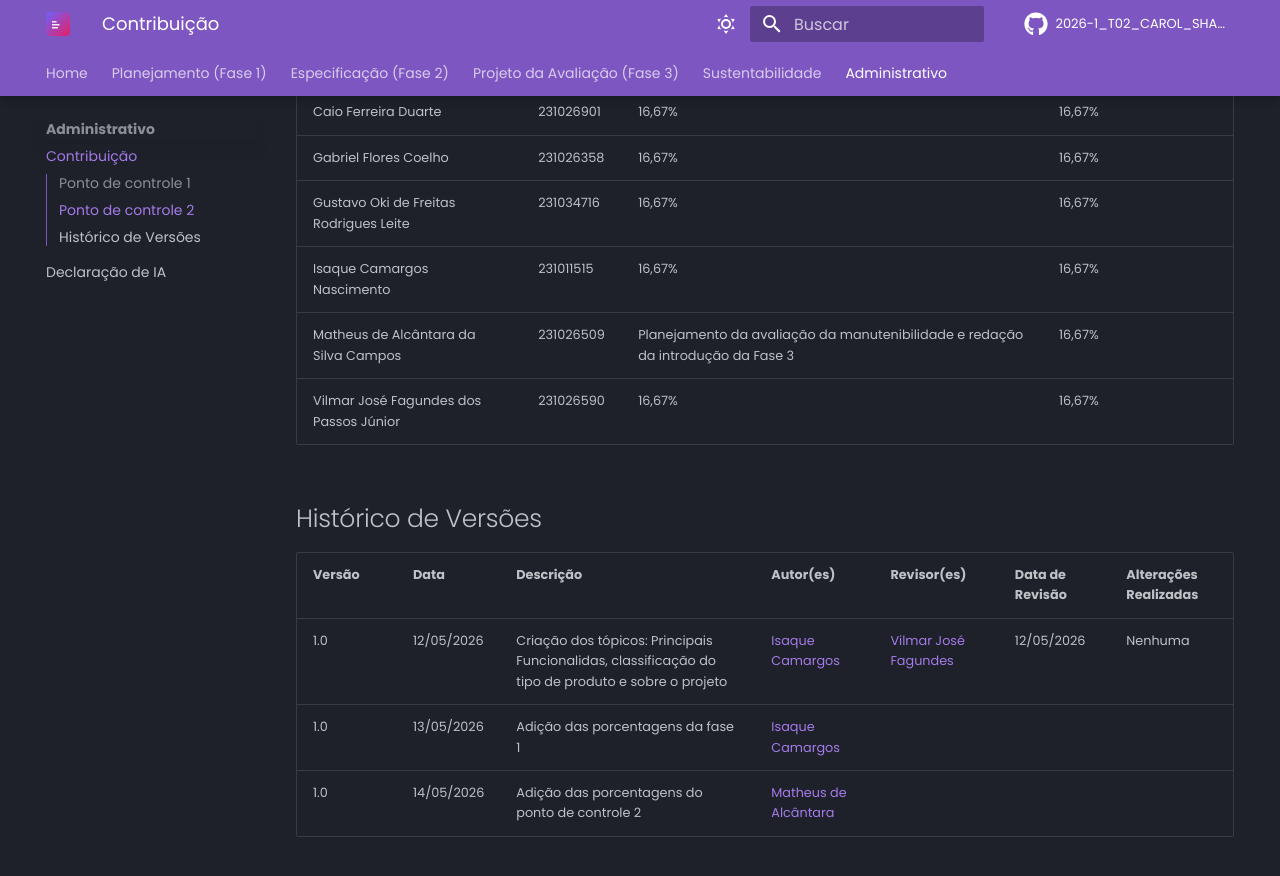
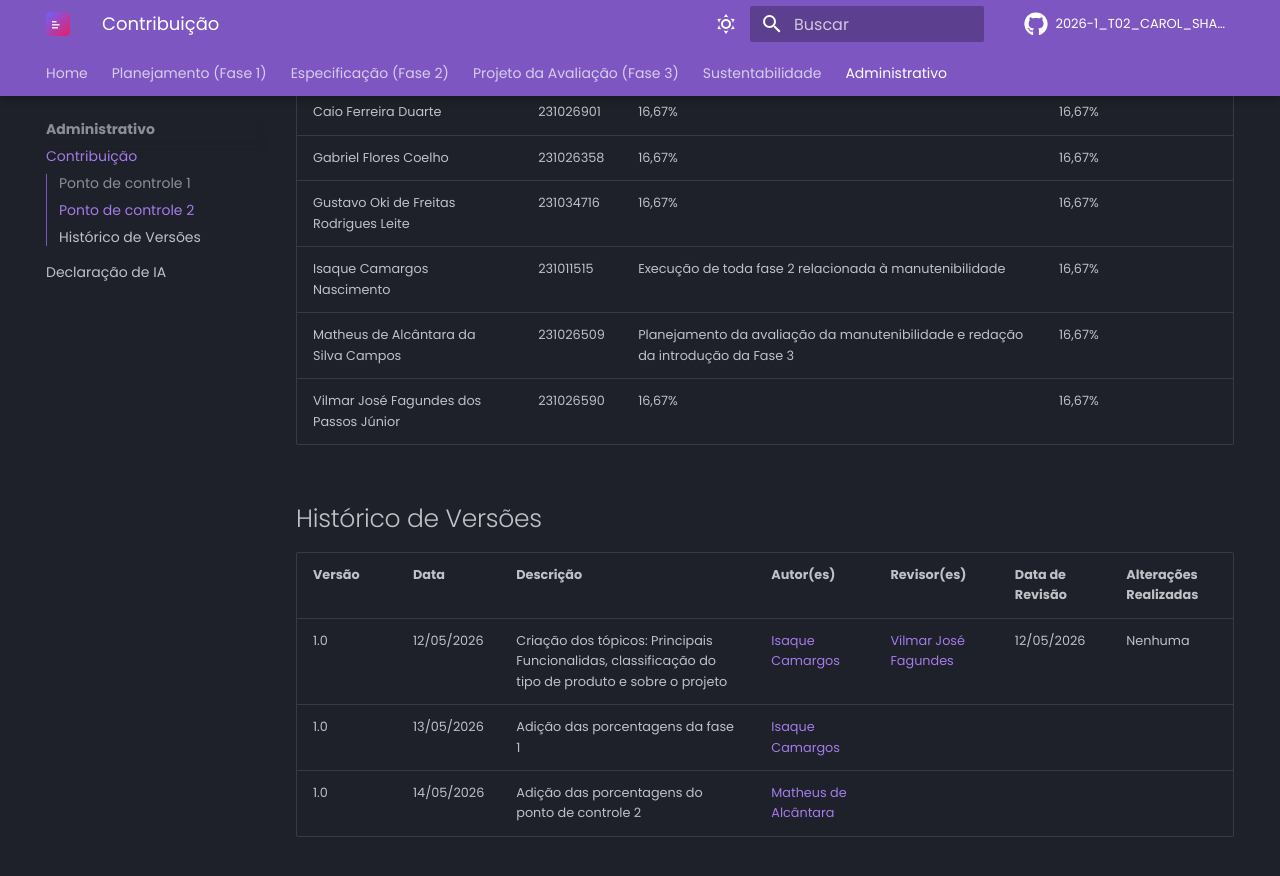
Before and after one commit to FCTE-Qualidade-de-Software-1/2026-1_T02_CAROL_SHAW, an MkDocs documentation site: the page built from docs/adm/contribuicao.md, in a window 1280 px wide and 900 px high, scrolled down 681 px. Shown: the top 876 px of the window. Built offline with MkDocs 1.6.1 and Material for MkDocs 9.7.7, drawn with Linux system fonts in a browser that asks for light colours; comment, search, counter and statistics services are not loaded.

Commit message:
docs: add contribuicao isaque pc2

```diff
--- a/docs/adm/contribuicao.md
+++ b/docs/adm/contribuicao.md
@@ -18,7 +18,7 @@
 | Caio Ferreira Duarte                   | 231026901 | 16,67%                                                                          | 16,67%                      |
 | Gabriel Flores Coelho                  | 231026358 | 16,67%                                                                          | 16,67%                      |
 | Gustavo Oki de Freitas Rodrigues Leite | 231034716 | 16,67%                                                                          | 16,67%                      |
-| Isaque Camargos Nascimento             | 231011515 | 16,67%                                                                          | 16,67%                      |
+| Isaque Camargos Nascimento             | 231011515 | Execução de toda fase 2 relacionada à manutenibilidade         | 16,67%                      |
 | Matheus de Alcântara da Silva Campos   | 231026509 | Planejamento da avaliação da manutenibilidade e redação da introdução da Fase 3 | 16,67%                      |
 | Vilmar José Fagundes dos Passos Júnior | 231026590 | 16,67%                                                                          | 16,67%                      |
 
```
Also changed, not shown: docs/adm/ia.md (+8 -7 lines), docs/fase2/manutenibilidade.md (line endings or trailing spaces).
